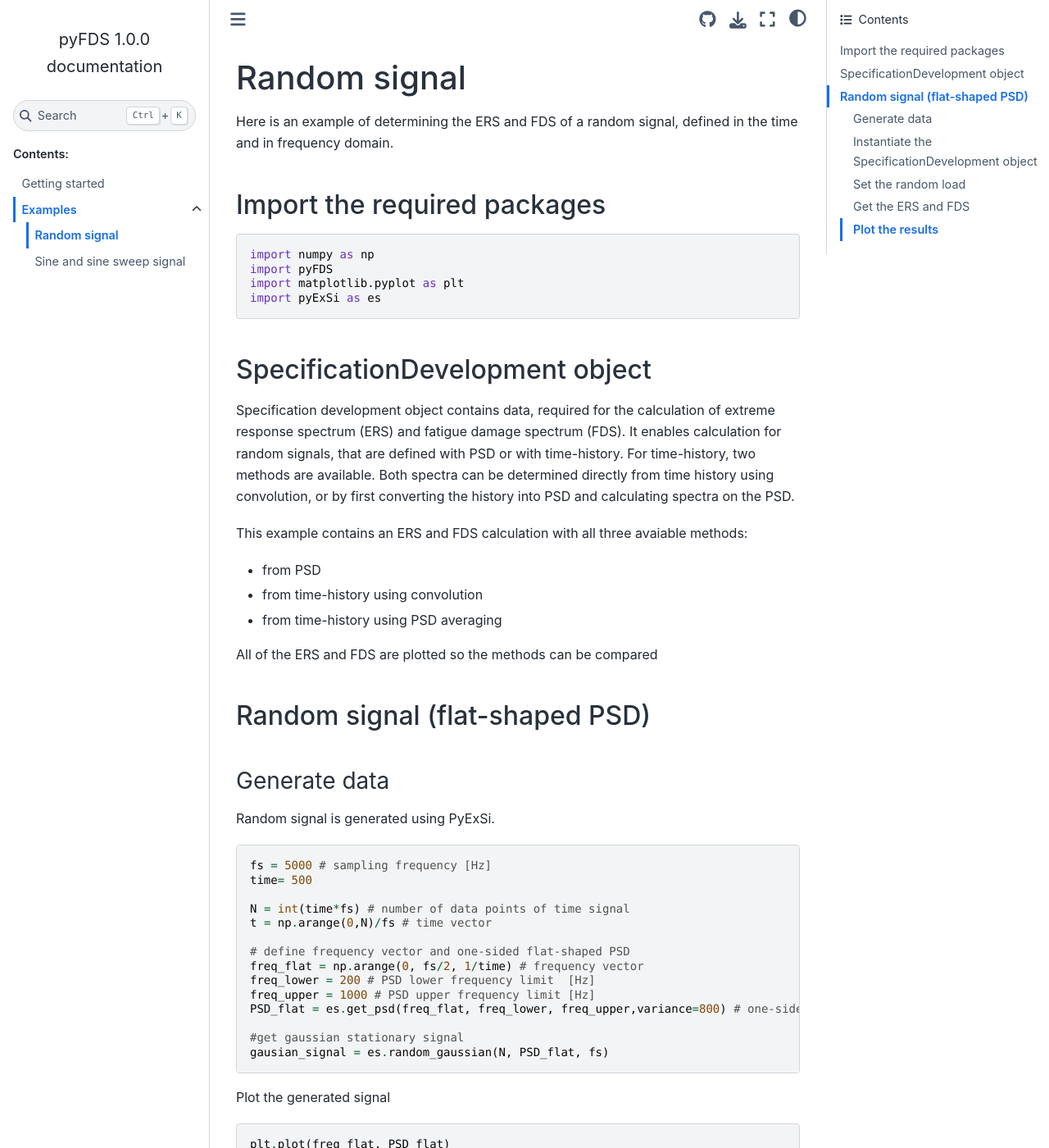
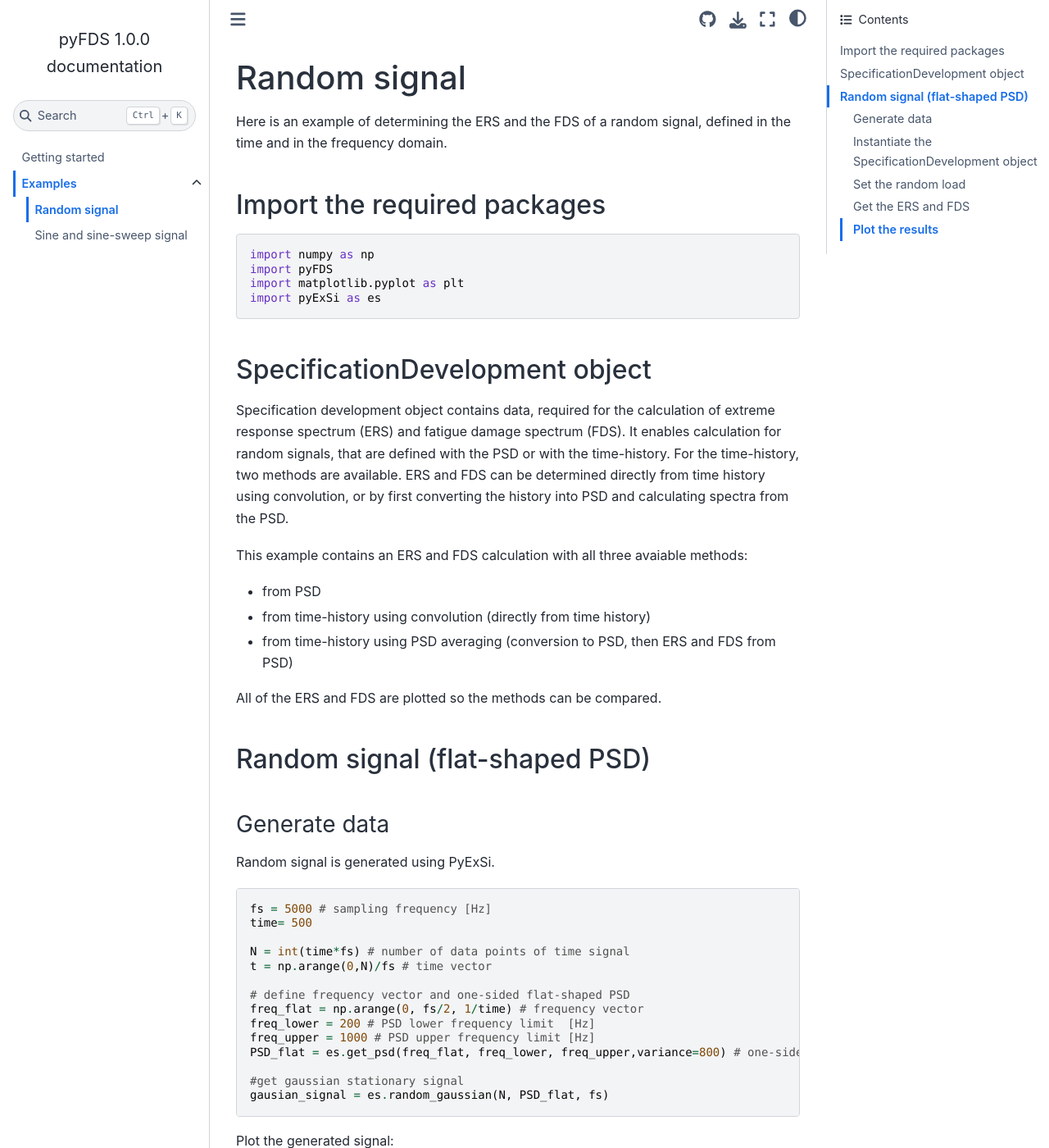
Before and after one commit to jasasonc/FatigueDS, a Sphinx documentation site: the page built from docs/source/random_signal.rst, in a window 1280 px wide and 1400 px high. Shown: the whole window at 82% size. Built offline with Sphinx 7.4.7 and the Sphinx Book theme 1.1.4, drawn with Linux system fonts in a browser that asks for light colours; some of the changed text lies outside the part shown.

Commit message:
Improve documentation

```diff
--- a/docs/source/random_signal.rst
+++ b/docs/source/random_signal.rst
@@ -1,7 +1,7 @@
 Random signal
 ================
 
-Here is an example of determining the ERS and FDS of a random signal, defined in the time and in frequency domain.
+Here is an example of determining the ERS and the FDS of a random signal, defined in the time and in the frequency domain.
 
 Import the required packages
 ----------------------------
@@ -17,18 +17,18 @@
 SpecificationDevelopment object
 -------------------------------
 
-Specification development object contains data, required for the calculation of extreme response spectrum (ERS) and fatigue damage spectrum (FDS). It enables calculation for random signals, that are defined with PSD or with time-history.
-For time-history, two methods are available. Both spectra can be determined directly from time history using convolution, or by first converting the history into PSD and calculating spectra on the PSD.
+Specification development object contains data, required for the calculation of extreme response spectrum (ERS) and fatigue damage spectrum (FDS). It enables calculation for random signals, that are defined with the PSD or with the time-history.
+For the time-history, two methods are available. ERS and FDS can be determined directly from time history using convolution, or by first converting the history into PSD and calculating spectra from the PSD.
 
 This example contains an ERS and FDS calculation with all three avaiable methods:
 
 * from PSD
 
-* from time-history using convolution
+* from time-history using convolution (directly from time history)
 
-* from time-history using PSD averaging
+* from time-history using PSD averaging (conversion to PSD, then ERS and FDS from PSD)
 
-All of the ERS and FDS are plotted so the methods can be compared
+All of the ERS and FDS are plotted so the methods can be compared.
 
 Random signal (flat-shaped PSD)
 --------------------------------
@@ -55,7 +55,7 @@
     #get gaussian stationary signal
     gausian_signal = es.random_gaussian(N, PSD_flat, fs)
 
-Plot the generated signal
+Plot the generated signal:
 
 .. code-block:: python
 
@@ -87,17 +87,17 @@
 Set the random load
 ~~~~~~~~~~~~~~~~~~~
 
-Random load is defined with the ``set_random_load`` method. Time history or PSD must given as input:
+Random load is defined with the ``set_random_load`` method. Time history or PSD must given as input. Class method automatically determines, whether the input is time history or PSD, based on the type of input:
 
-* PSD: input is tuple containing (psd data, frequency vector)
+* PSD: input is tuple containing (psd data (array), frequency vector (array)).
 
-* Time history: input is tuple containing (time history data, dt)
+* Time history: input is tuple containing (time history data (array), dt (scalar)).
 
 If time history is given as input, method of spectra calculation must also be defined. Available methods are:
 
-* ``convolution``
+* ``convolution`` (directly from time history)
 
-* ``psd_averaging``
+* ``psd_averaging`` (conversion to PSD, then ERS and FDS from PSD)
 
 .. code-block:: python
 
```
Also changed, not shown: other parts of docs/source/random_signal.rst (+2 -2 lines), docs/source/getting_started.rst (+8 -8 lines), docs/source/index.rst (+12 -9 lines), docs/source/sine_sine_sweep_signal.rst (+5 -5 lines).
